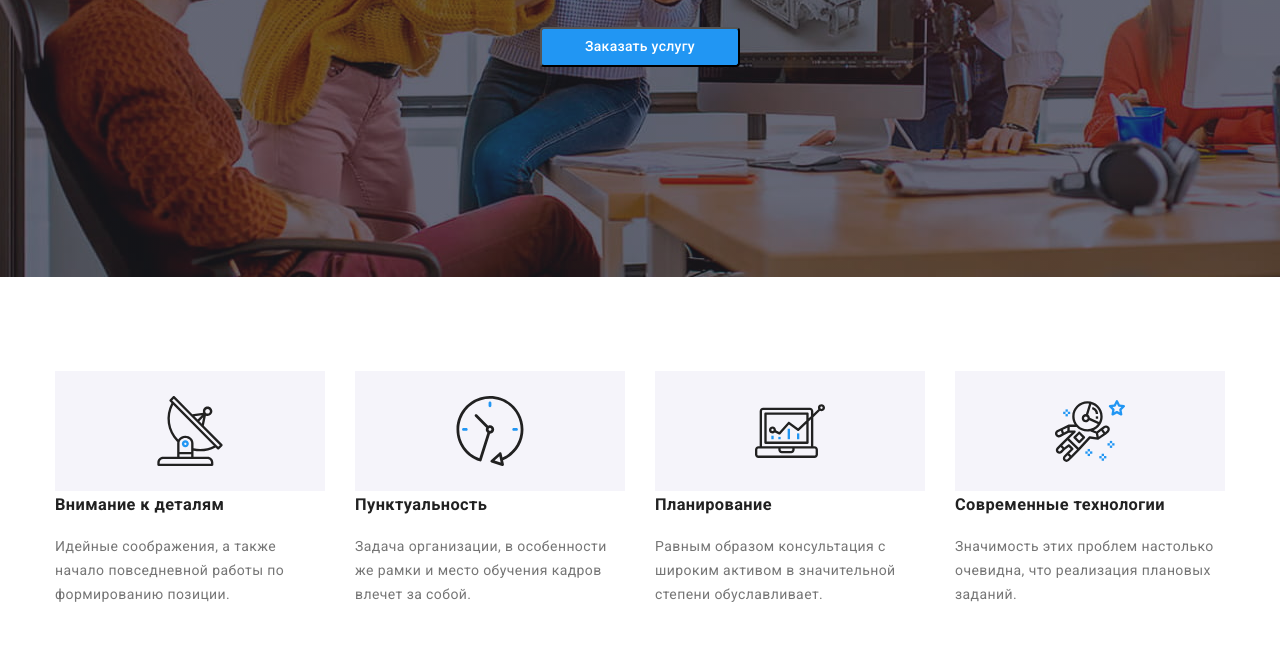
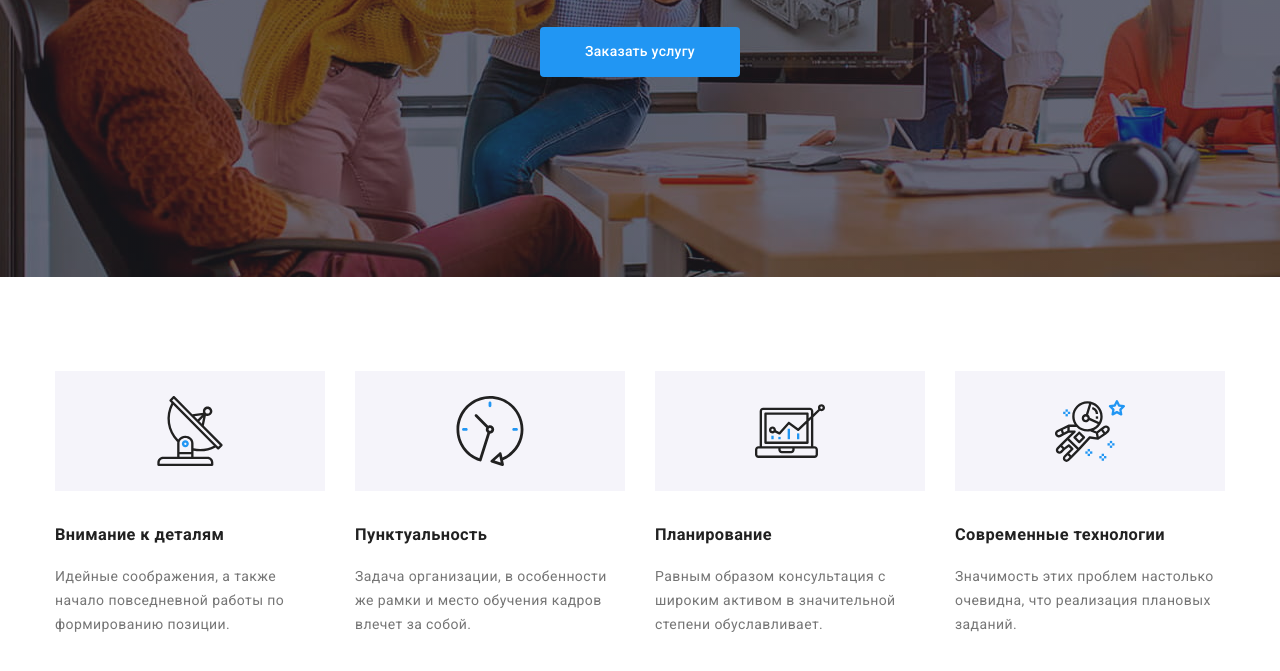
Before and after one commit to Anidamp/goit-markup-hw-04, a plain HTML site: page index.html in a window 1280 px wide. Shown: the part 421-1092 px from the top of the page. Drawn offline with nearby package versions, Linux system fonts and the light colour scheme.

Commit message:
Update style.css

```diff
--- a/css/style.css
+++ b/css/style.css
@@ -201,10 +201,12 @@ width: 696px;
     display: block;
     border-radius: 4px;
     min-width: 200px;
+    min-height: 50px;
     margin: 0 auto;
     padding: 10px 32px;
     color: var(--hero-text-color);
-    background-color: var(--accent-text-color)
+    background-color: var(--accent-text-color);
+    border-color: transparent;
 }
 
 .section-tittle {
@@ -257,6 +259,7 @@ color: var(--tittle-text-color)
 }
 
 .benefit-tittle {
+margin-top: 30px;
 color: var(--tittle-text-color);
 }
 
```
